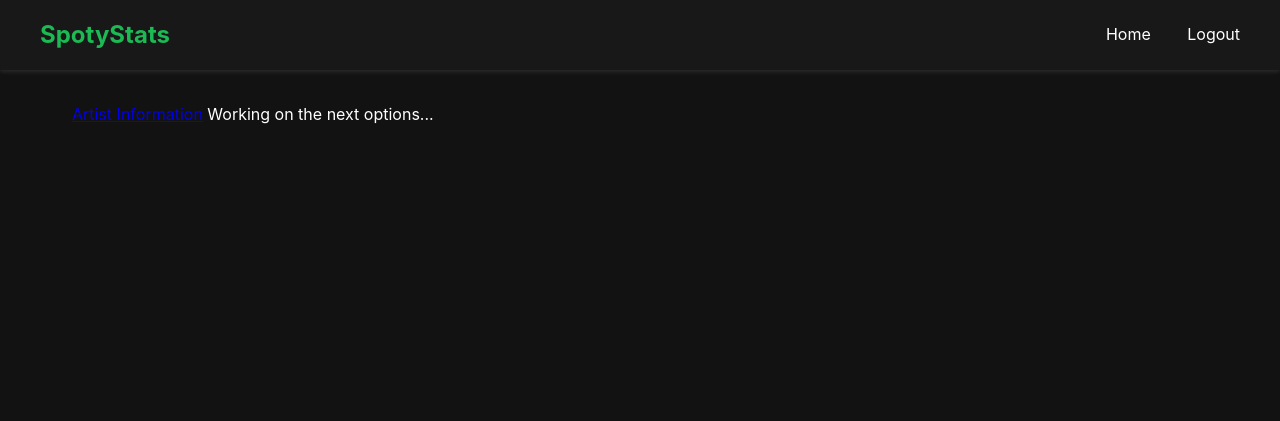
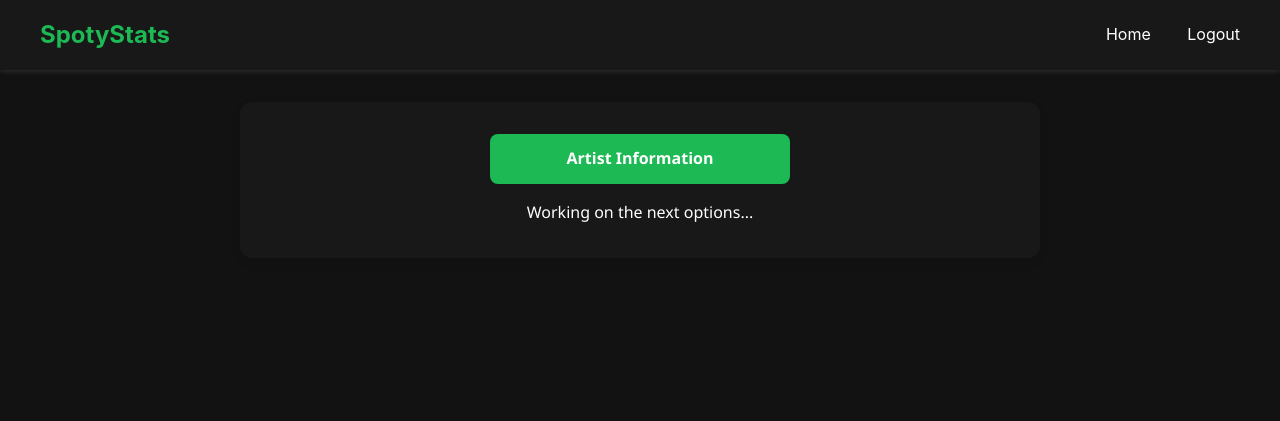
Before and after one commit to caarlos-04/projecteWeb, a Django app: page /info/ in a window 1280 px wide. Shown: the top 421 px of the page. Run offline with Django 5.2, Linux system fonts and the light colour scheme; a user stored in the database is signed in.

Commit message:
feat: added artist_info view + css style to menus

```diff
--- a/info/templates/artist_info.html
+++ b/info/templates/artist_info.html
@@ -1,11 +1,11 @@
 {% extends 'base.html' %}
 {% load static %}
-{% block title %}Discover: (artist name){% endblock %}
+{% block title %}Discover artists{% endblock %}
 
 {% block content %}
 <link rel="stylesheet" href="{% static 'music.css' %}?v={{ timestamp }}">
 <div class="info-container">
-    <h1>Artist name</h1>
+    <h1>What artist are you looking for?</h1>
     <p>Working on it...</p>
     <img src="https://cdn.pixabay.com/photo/2015/11/03/09/10/craftsmen-1020156_960_720.jpg" alt="Working on it" style="display: block; margin: 0 auto;" width="100">
 </div>
--- a/info/views.py
+++ b/info/views.py
@@ -1,6 +1,5 @@
 from django.shortcuts import render
 from django.contrib.auth.decorators import login_required
 
-@login_required
 def info_artist_view(request):
     return render(request, 'artist_info.html')
--- a/web/templates/base.html
+++ b/web/templates/base.html
@@ -6,6 +6,7 @@
     <title>{% block title %}SpotyStats{% endblock %}</title>
     {% load static %}
     <link rel="stylesheet" href="{% static 'style.css' %}?v={{ timestamp }}">
+    <link rel="stylesheet" href="{% static 'music.css' %}">
 </head>
 <body>
     <header>
--- a/web/templates/info.html
+++ b/web/templates/info.html
@@ -3,8 +3,35 @@
 
 {% block content %}
 <div class="info-container">
-    <a href="info/artist-info" class="menu-button">Artist Information</a>
+    <a href="/info/artist-info" class="menu-button">Artist Information</a>
     <a>Working on the next options...</a>
 </div>
 
+<style>
+.info-container {
+    display: flex;
+    flex-direction: column;
+    align-items: center;
+    gap: 1rem;
+    margin-top: 2rem;
+}
+
+.menu-button {
+    display: block;
+    padding: 12px 20px;
+    background-color: #1DB954;
+    color: white;
+    text-align: center;
+    text-decoration: none;
+    border-radius: 8px;
+    font-weight: bold;
+    transition: background-color 0.3s ease;
+    width: 100%;
+    max-width: 300px;
+}
+
+.menu-button:hover {
+    background-color: #17a444;
+}
+</style>
 {% endblock %}
```
Also changed, not shown: web/templates/music.html (+32 -7 lines), music/static/music.css (line endings or trailing spaces).
